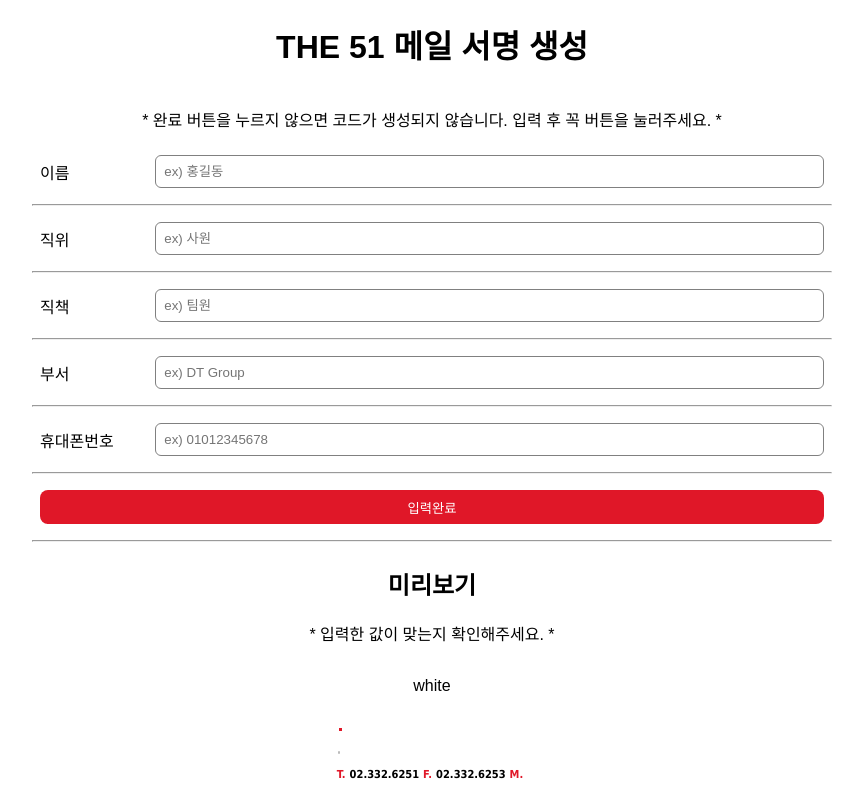
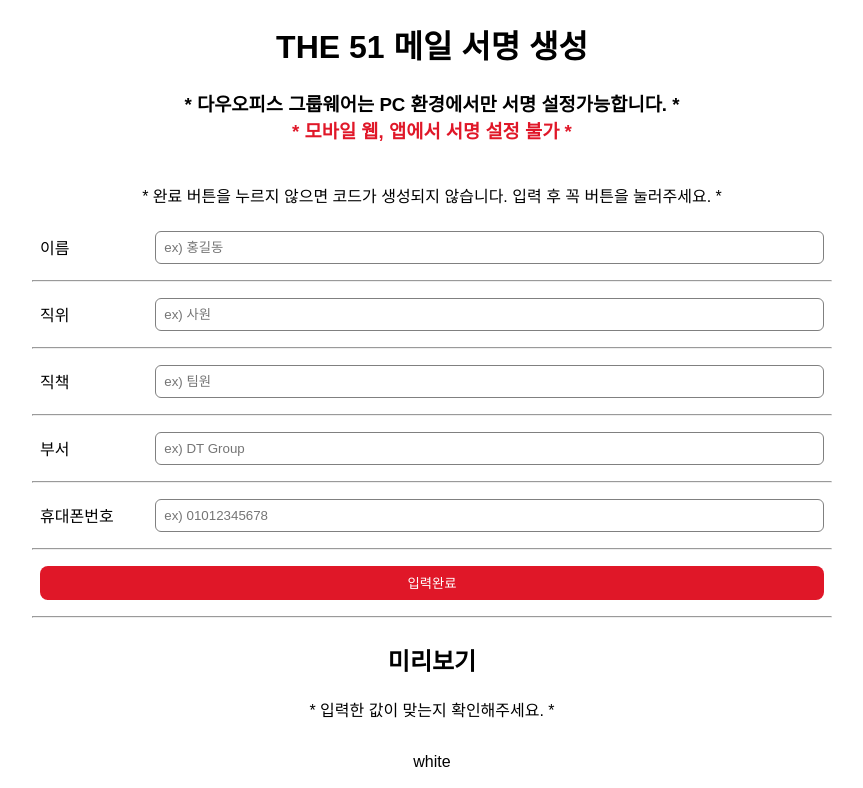
Before and after one commit to the51DX/createSignature, a Vue app: page / in a window 1280 px wide. Shown: the top 788 px of the page, without its empty margins (208-1071 px from the left). Built offline with nearby package versions, Linux system fonts and the light colour scheme; grey boxes are pictures that could not be loaded.

Commit message:
add notice

```diff
--- a/src/App.vue
+++ b/src/App.vue
@@ -1,6 +1,7 @@
 <template>
   <div class="wrap">
     <h1>THE 51 메일 서명 생성</h1>
+    <h3>* 다우오피스 그룹웨어는 PC 환경에서만 서명 설정가능합니다. *<br/><span>* 모바일 웹, 앱에서 서명 설정 불가 *</span></h3>
     <div class="valueForm">
       <p>* 완료 버튼을 누르지 않으면 코드가 생성되지 않습니다. 입력 후 꼭 버튼을 눌러주세요. *</p>
       <div class="input_wrap">
@@ -248,8 +249,11 @@ const popup = (el) => {
   margin: 0 auto;
   font-family: "Noto Sans KR", sans-serif;
 }
-h1, h2, p {
+h1, h2, h3, p {
   text-align: center;
+}
+h3 span {
+  color: #E01728;
 }
 .valueForm {
   margin-top: 40px;
@@ -259,6 +263,11 @@ h1, h2, p {
   justify-content: space-between;
   align-items: center;
   padding: 8px;
+  gap: 8px;
+}
+.input_wrap label {
+  flex-shrink: 0;
+  min-width: 80px;
 }
 input {
   appearance: none;
```
Also changed, not shown: 7 other files (tests, documents, lock files or other folders).
